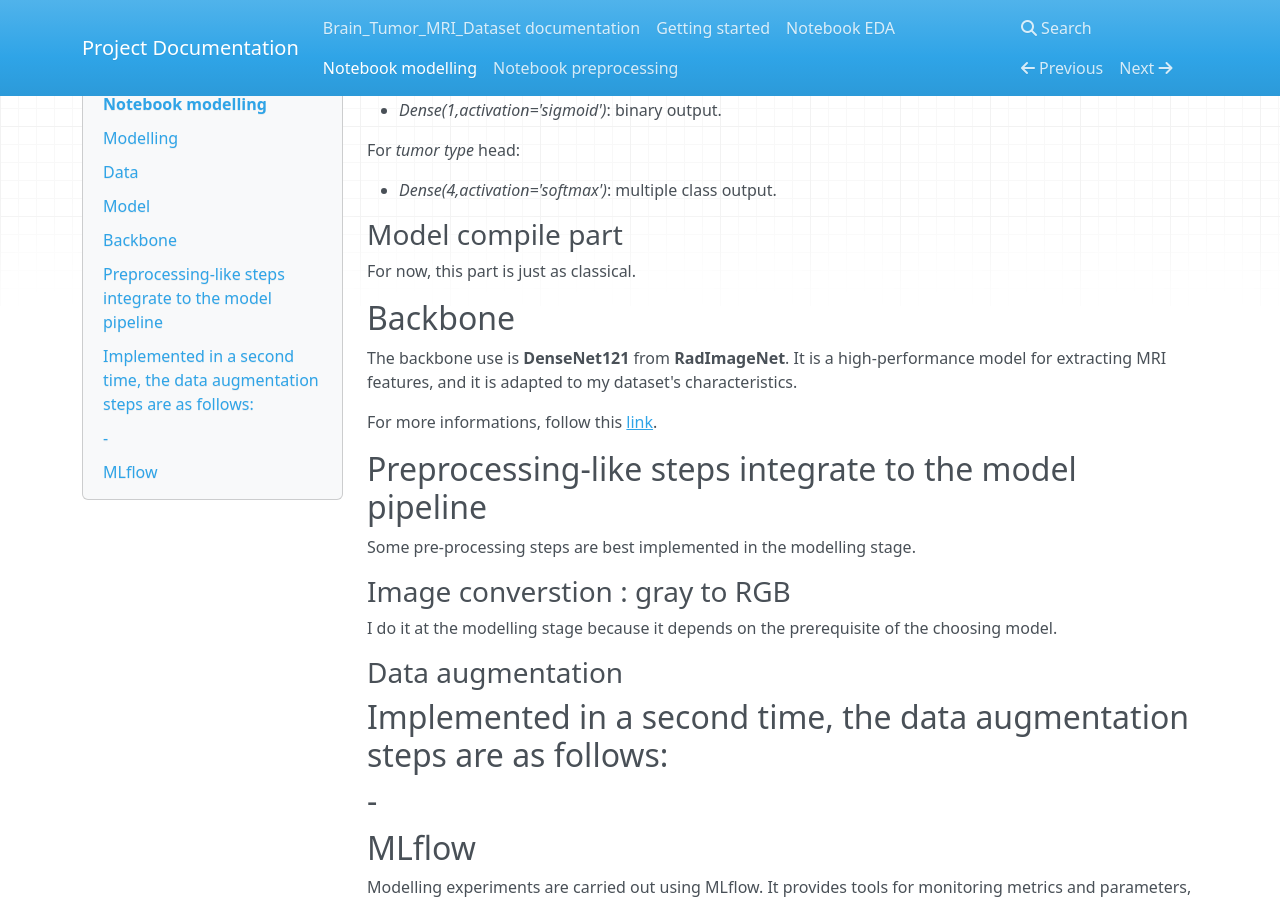
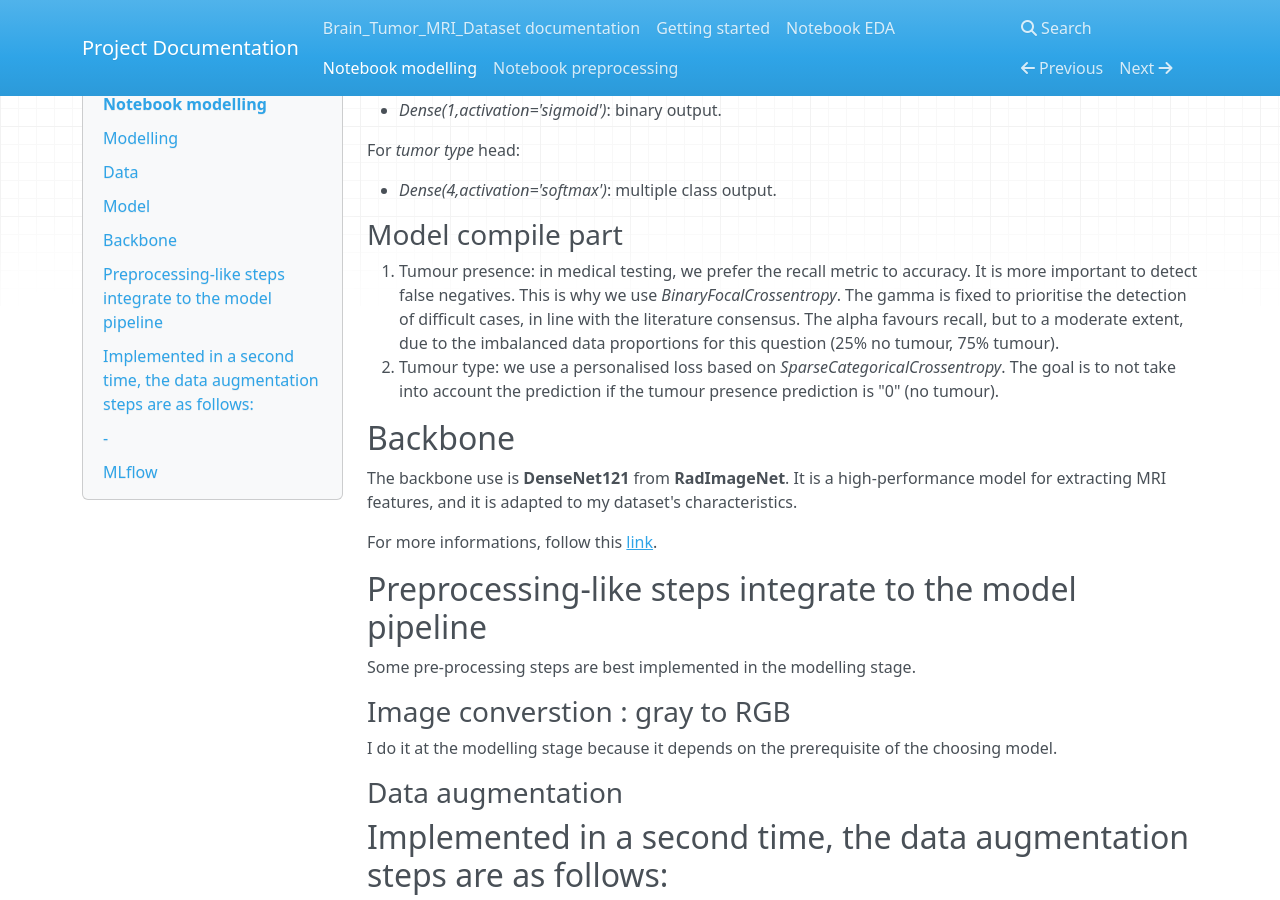
Before and after one commit to Jeremy-Duval-PhD/Brain_Tumor_MRI_Dataset, an MkDocs documentation site: the page built from docs/docs/notebook_modelling.md, in a window 1280 px wide and 900 px high, scrolled down 1187 px. Built offline with MkDocs 1.6.1, drawn with Linux system fonts in a browser that asks for light colours; nearby versions of some CDN libraries.

Commit message:
WIP: modelling: compile + mask + load data stream

```diff
--- a/docs/docs/notebook_modelling.md
+++ b/docs/docs/notebook_modelling.md
@@ -54,7 +54,8 @@ For *tumor type* head:
 
 ### Model compile part
 
-For now, this part is just as classical.
+1. Tumour presence: in medical testing, we prefer the recall metric to accuracy. It is more important to detect false negatives. This is why we use *BinaryFocalCrossentropy*. The gamma is fixed to prioritise the detection of difficult cases, in line with the literature consensus. The alpha favours recall, but to a moderate extent, due to the imbalanced data proportions for this question (25% no tumour, 75% tumour).
+2. Tumour type: we use a personalised loss based on *SparseCategoricalCrossentropy*. The goal is to not take into account the prediction if the tumour presence prediction is "0" (no tumour).
 
 ## Backbone
 
```
Also changed, not shown: 1 other file.
